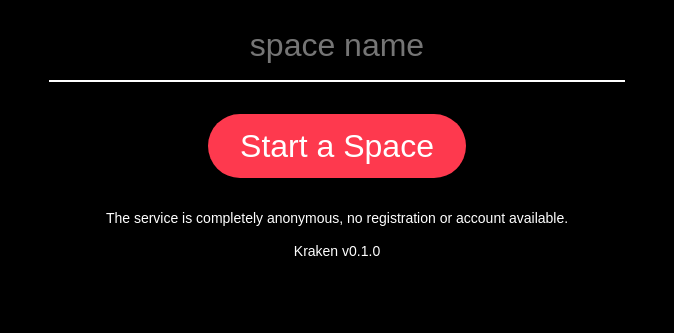
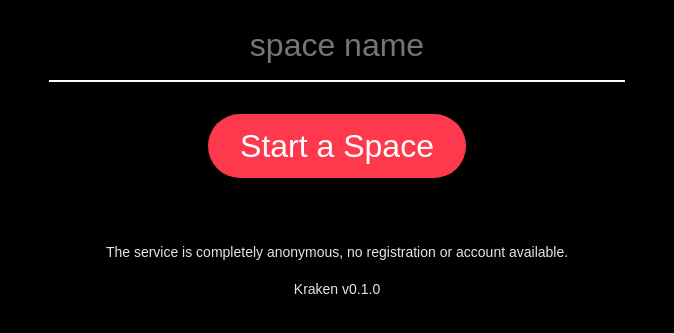
Before and after one commit to MixinNetwork/kraken.fm, a plain HTML site: page index.html in a window 1280 px wide. Shown: the part 295-628 px from the top of the page, without its empty margins (303-977 px from the left). Drawn offline with Linux system fonts and the light colour scheme.

Commit message:
bump version to v0.1.0

```diff
--- a/index.css
+++ b/index.css
@@ -73,8 +73,8 @@ input:focus::placeholder {
 
 #home p {
   font-size: 14px;
-  transparent: 0.64;
-  line-height: 1.2em;
+  opacity: 0.9;
+  line-height: 1.5em;
   margin-top: 16px;
 }
 
@@ -101,7 +101,7 @@ input:focus::placeholder {
 
 #home #space-submit {
   background: #FE394E;
-  margin-bottom: 32px;
+  margin-bottom: 64px;
 }
 
 #home form input[type="text"] {
```
